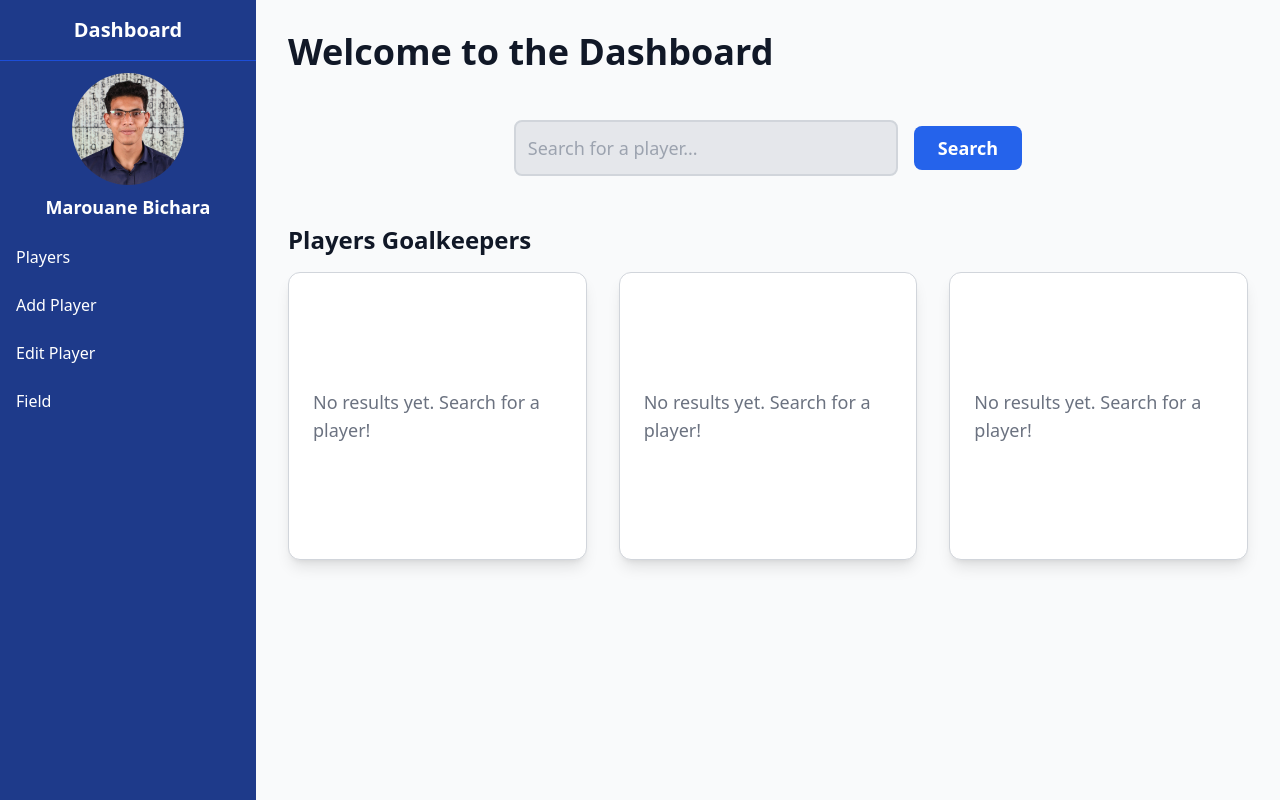
After one commit to Marouane-bichara/backend-fut-champ, a PHP site: page /pages/editplayer.php in a window 1280 px wide. The commit adds this page. Run offline with PHP 8.4, Linux system fonts and the light colour scheme.

Commit message:
working in edit player

```diff
--- a/src/index.php
+++ b/src/index.php
@@ -20,12 +20,13 @@
         <ul class="space-y-2">
           <li><a href="./index.php" class="block py-2 px-4 hover:bg-blue-700">Players</a></li>
           <li><a href="./pages/addPlayers.php" class="block py-2 px-4 hover:bg-blue-700">Add Player</a></li>
+          <li><a href="./pages/editplayer.php" class="block py-2 px-4 hover:bg-blue-700">Edit Player</a></li>
           <li><a href="./pages/field.php" class="block py-2 px-4 hover:bg-blue-700">Field</a></li>
         </ul>
       </nav>
     </aside>
 
-    <main class="flex-1 p-6">
+    <main class="flex-1 p-6 h-max-[100vh] overflow-y-auto">
       <section class="mb-6">
         <h1 class="text-3xl font-bold">Welcome to the Dashboard</h1>
       </section>
--- a/src/output.css
+++ b/src/output.css
@@ -562,6 +562,14 @@ video {
   grid-column: span 1 / span 1;
 }
 
+.m-\[30px\] {
+  margin: 30px;
+}
+
+.mb-12 {
+  margin-bottom: 3rem;
+}
+
 .mb-2 {
   margin-bottom: 0.5rem;
 }
@@ -602,6 +610,18 @@ video {
   margin-top: 1.4em;
 }
 
+.mr-\[30px\] {
+  margin-right: 30px;
+}
+
+.mr-2 {
+  margin-right: 0.5rem;
+}
+
+.ml-2 {
+  margin-left: 0.5rem;
+}
+
 .box-border {
   box-sizing: border-box;
 }
@@ -620,6 +640,10 @@ video {
 
 .h-32 {
   height: 8rem;
+}
+
+.h-72 {
+  height: 18rem;
 }
 
 .h-\[100vh\] {
@@ -754,6 +778,16 @@ video {
   gap: 1.5rem;
 }
 
+.gap-8 {
+  gap: 2rem;
+}
+
+.space-x-4 > :not([hidden]) ~ :not([hidden]) {
+  --tw-space-x-reverse: 0;
+  margin-right: calc(1rem * var(--tw-space-x-reverse));
+  margin-left: calc(1rem * calc(1 - var(--tw-space-x-reverse)));
+}
+
 .space-y-2 > :not([hidden]) ~ :not([hidden]) {
   --tw-space-y-reverse: 0;
   margin-top: calc(0.5rem * calc(1 - var(--tw-space-y-reverse)));
@@ -788,8 +822,16 @@ video {
   border-radius: 0.5rem;
 }
 
+.rounded-xl {
+  border-radius: 0.75rem;
+}
+
 .border {
   border-width: 1px;
+}
+
+.border-2 {
+  border-width: 2px;
 }
 
 .border-b {
@@ -814,6 +856,11 @@ video {
   border-color: rgb(29 78 216 / var(--tw-border-opacity, 1));
 }
 
+.border-gray-300 {
+  --tw-border-opacity: 1;
+  border-color: rgb(209 213 219 / var(--tw-border-opacity, 1));
+}
+
 .bg-\[\#1d2429\] {
   --tw-bg-opacity: 1;
   background-color: rgb(29 36 41 / var(--tw-bg-opacity, 1));
@@ -832,6 +879,16 @@ video {
 .bg-gray-100 {
   --tw-bg-opacity: 1;
   background-color: rgb(243 244 246 / var(--tw-bg-opacity, 1));
+}
+
+.bg-gray-200 {
+  --tw-bg-opacity: 1;
+  background-color: rgb(229 231 235 / var(--tw-bg-opacity, 1));
+}
+
+.bg-gray-50 {
+  --tw-bg-opacity: 1;
+  background-color: rgb(249 250 251 / var(--tw-bg-opacity, 1));
 }
 
 .bg-white {
@@ -884,6 +941,10 @@ video {
   padding: 1.5rem;
 }
 
+.p-8 {
+  padding: 2rem;
+}
+
 .px-3 {
   padding-left: 0.75rem;
   padding-right: 0.75rem;
@@ -894,6 +955,11 @@ video {
   padding-right: 1rem;
 }
 
+.px-6 {
+  padding-left: 1.5rem;
+  padding-right: 1.5rem;
+}
+
 .px-\[1px\] {
   padding-left: 1px;
   padding-right: 1px;
@@ -902,6 +968,11 @@ video {
 .py-2 {
   padding-top: 0.5rem;
   padding-bottom: 0.5rem;
+}
+
+.py-3 {
+  padding-top: 0.75rem;
+  padding-bottom: 0.75rem;
 }
 
 .pb-1 {
@@ -920,6 +991,11 @@ video {
 .text-3xl {
   font-size: 1.875rem;
   line-height: 2.25rem;
+}
+
+.text-4xl {
+  font-size: 2.25rem;
+  line-height: 2.5rem;
 }
 
 .text-\[0\.9em\] {
@@ -961,6 +1037,14 @@ video {
   font-weight: 700;
 }
 
+.font-extrabold {
+  font-weight: 800;
+}
+
+.font-medium {
+  font-weight: 500;
+}
+
 .font-semibold {
   font-weight: 600;
 }
@@ -994,6 +1078,11 @@ video {
   color: rgb(31 41 55 / var(--tw-text-opacity, 1));
 }
 
+.text-gray-900 {
+  --tw-text-opacity: 1;
+  color: rgb(17 24 39 / var(--tw-text-opacity, 1));
+}
+
 .text-white {
   --tw-text-opacity: 1;
   color: rgb(255 255 255 / var(--tw-text-opacity, 1));
@@ -1005,6 +1094,18 @@ video {
   box-shadow: var(--tw-ring-offset-shadow, 0 0 #0000), var(--tw-ring-shadow, 0 0 #0000), var(--tw-shadow);
 }
 
+.transition {
+  transition-property: color, background-color, border-color, text-decoration-color, fill, stroke, opacity, box-shadow, transform, filter, -webkit-backdrop-filter;
+  transition-property: color, background-color, border-color, text-decoration-color, fill, stroke, opacity, box-shadow, transform, filter, backdrop-filter;
+  transition-property: color, background-color, border-color, text-decoration-color, fill, stroke, opacity, box-shadow, transform, filter, backdrop-filter, -webkit-backdrop-filter;
+  transition-timing-function: cubic-bezier(0.4, 0, 0.2, 1);
+  transition-duration: 150ms;
+}
+
+.duration-300 {
+  transition-duration: 300ms;
+}
+
 .hover\:bg-blue-500:hover {
   --tw-bg-opacity: 1;
   background-color: rgb(59 130 246 / var(--tw-bg-opacity, 1));
@@ -1013,6 +1114,11 @@ video {
 .hover\:bg-blue-700:hover {
   --tw-bg-opacity: 1;
   background-color: rgb(29 78 216 / var(--tw-bg-opacity, 1));
+}
+
+.hover\:bg-gray-100:hover {
+  --tw-bg-opacity: 1;
+  background-color: rgb(243 244 246 / var(--tw-bg-opacity, 1));
 }
 
 .focus\:outline-none:focus {
@@ -1046,6 +1152,10 @@ video {
     width: 16rem;
   }
 
+  .md\:w-80 {
+    width: 20rem;
+  }
+
   .md\:w-\[30\%\] {
     width: 30%;
   }
@@ -1068,6 +1178,10 @@ video {
     grid-column: span 3 / span 3;
   }
 
+  .lg\:w-96 {
+    width: 24rem;
+  }
+
   .lg\:grid-cols-3 {
     grid-template-columns: repeat(3, minmax(0, 1fr));
   }
--- a/src/pages/addPlayers.php
+++ b/src/pages/addPlayers.php
@@ -19,6 +19,8 @@
         <ul class="space-y-2">
         <li><a href="../index.php" class="block py-2 px-4 hover:bg-blue-700">Players</a></li>
           <li><a href="../pages/addPlayers.php" class="block py-2 px-4 hover:bg-blue-700">Add Player</a></li>
+          <li><a href="../pages/editplayer.php" class="block py-2 px-4 hover:bg-blue-700">Edit Player</a></li>
+
           <li><a href="../pages/field.php" class="block py-2 px-4 hover:bg-blue-700">Field</a></li>
         </ul>
       </nav>
--- /dev/null
+++ b/src/pages/editplayer.php
@@ -0,0 +1,69 @@
+<!doctype html>
+<html lang="en">
+
+<head>
+  <meta charset="UTF-8">
+  <meta name="viewport" content="width=device-width, initial-scale=1.0">
+  <link href="../output.css" rel="stylesheet">
+  <title>Dashboard</title>
+</head>
+
+<body class="bg-gray-100">
+  <div class="flex flex-col md:flex-row h-screen">
+    <aside class="bg-blue-900 text-white w-full md:w-64 flex flex-col">
+      <div class="p-4 text-center font-bold text-xl border-b border-blue-700">Dashboard</div>
+      <div class="flex justify-center items-center mt-3 flex-col">
+        <img src="../images/marouane.jpg" alt="Profile" class="w-28 rounded-full">
+        <h2 class="font-bold text-lg mt-2">Marouane Bichara</h2>
+      </div>
+      <nav class="flex-1 mt-4">
+        <ul class="space-y-2">
+          <li><a href="../index.php" class="block py-2 px-4 hover:bg-blue-700">Players</a></li>
+          <li><a href="../pages/addPlayers.php" class="block py-2 px-4 hover:bg-blue-700">Add Player</a></li>
+          <li><a href="../pages/editplayer.php" class="block py-2 px-4 hover:bg-blue-700">Edit Player</a></li>
+          <li><a href="../pages/field.php" class="block py-2 px-4 hover:bg-blue-700">Field</a></li>
+        </ul>
+      </nav>
+    </aside>
+
+    <main class="flex-1 p-8 bg-gray-50">
+      <section class="mb-12">
+        <h1 class="text-4xl font-extrabold text-gray-900 mb-6">Welcome to the Dashboard</h1>
+      </section>
+
+      <section class="mb-12 flex justify-center items-center">
+        <div class="flex items-center space-x-4">
+          <input type="text" id="searchInput" placeholder="Search for a player..." class="w-full md:w-80 lg:w-96 p-3 rounded-lg bg-gray-200 text-gray-800 text-lg border-2 border-gray-300 focus:outline-none focus:ring-2 focus:ring-blue-500 transition duration-300 hover:bg-gray-100 ">
+          <button id="searchButton" class="ml-2 bg-blue-600 text-white text-lg font-semibold py-2 px-6 rounded-lg hover:bg-blue-700 focus:outline-none focus:ring-2 focus:ring-blue-500 transition duration-300">
+            Search
+          </button>
+        </div>
+      </section>
+
+      <section id="playersGoal" class="mb-8">
+        <h2 class="text-2xl font-semibold text-gray-900 mb-4">Players Goalkeepers</h2>
+        <div class="grid grid-cols-1 md:grid-cols-2 lg:grid-cols-3 gap-8" id="playersContainer">
+          <div class="bg-white rounded-xl shadow-lg p-6 h-72 flex justify-center items-center text-gray-500 text-lg font-medium border border-gray-300">
+            <span>No results yet. Search for a player!</span>
+          </div>
+          <div class="bg-white rounded-xl shadow-lg p-6 h-72 flex justify-center items-center text-gray-500 text-lg font-medium border border-gray-300">
+            <span>No results yet. Search for a player!</span>
+          </div>
+          <div class="bg-white rounded-xl shadow-lg p-6 h-72 flex justify-center items-center text-gray-500 text-lg font-medium border border-gray-300">
+            <span>No results yet. Search for a player!</span>
+          </div>
+        </div>
+      </section>
+
+    </main>
+  </div>
+
+  <script src="../scripts/editplayer.js echo time(); ?>"></script>
+
+</body>
+
+</html>
+
+<?php
+
+?>
```
Also changed, not shown: src/scripts/sendRequest.js (+45 -64 lines), src/scripts/editplayer.js (added).
